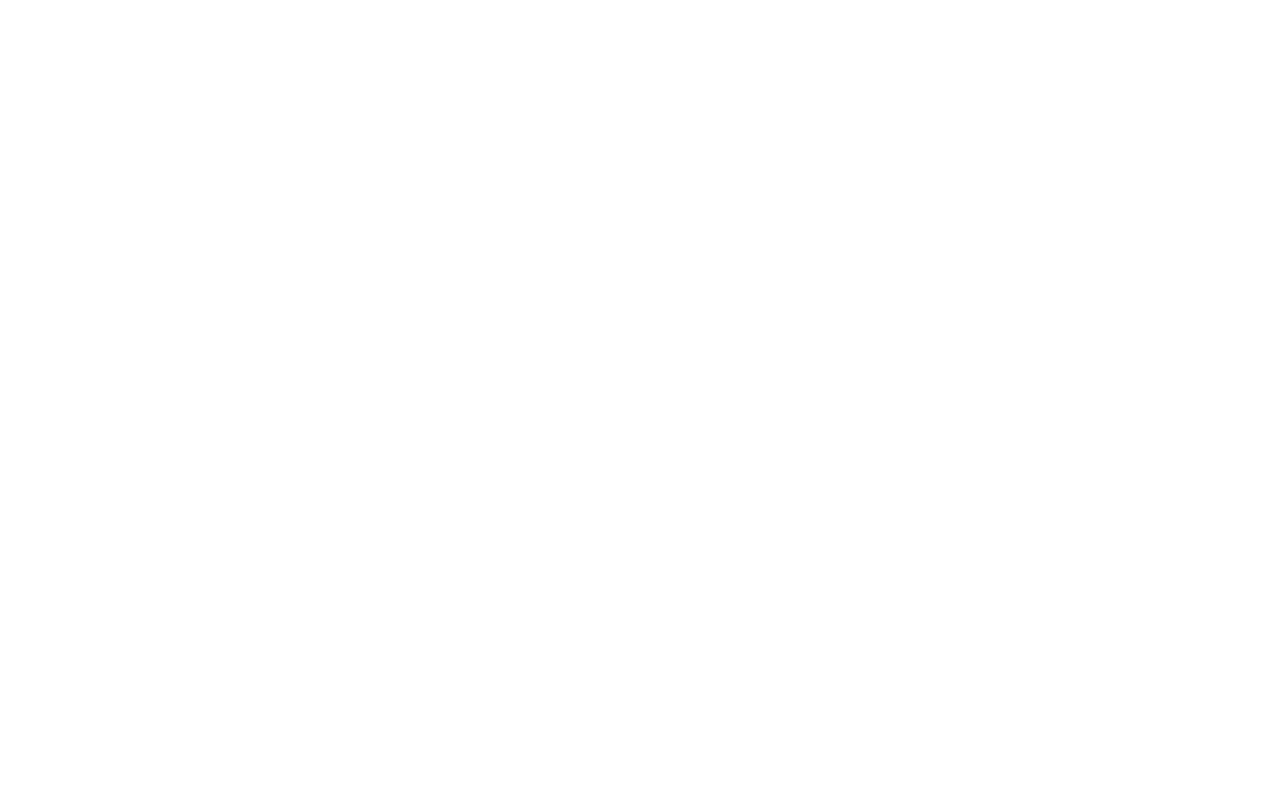
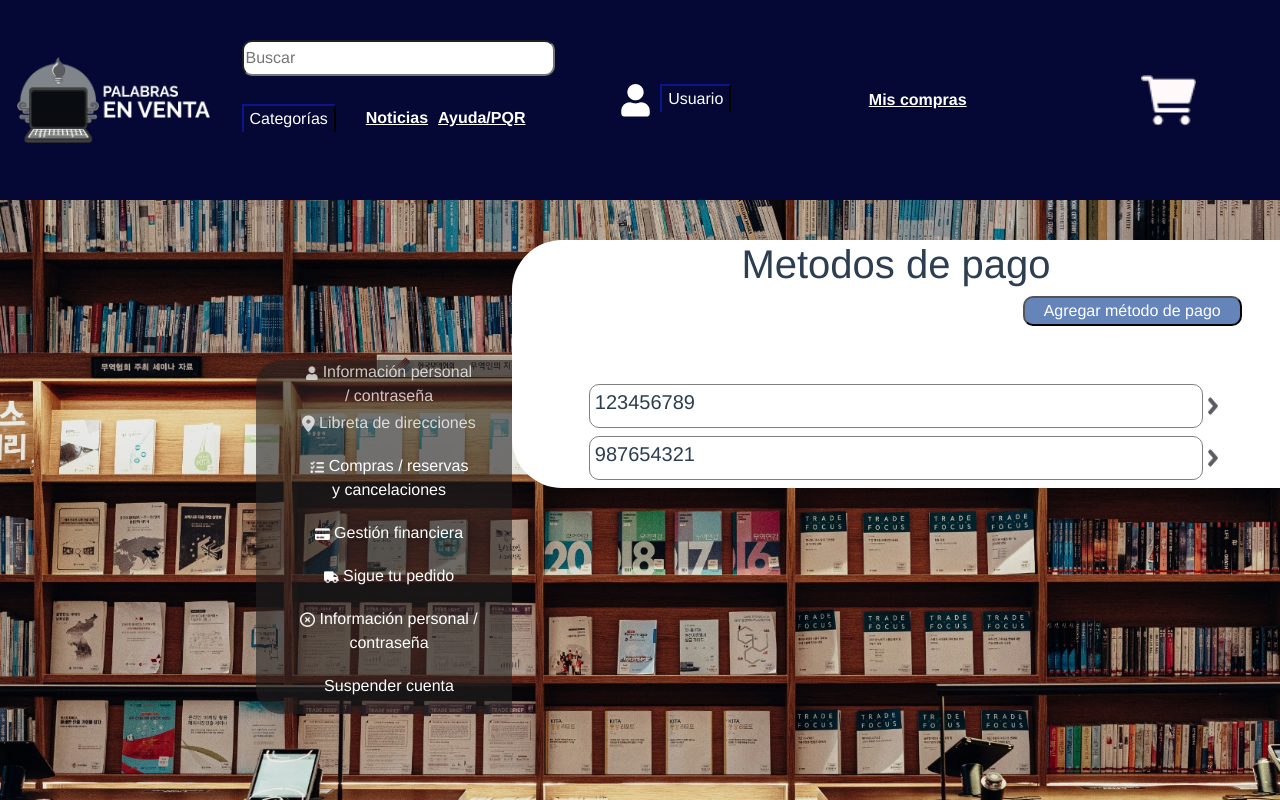
Before and after one commit to JorgeMejiaH/palabras-en-venta, a Vue app: page /payment-method in a window 1280 px wide. Before the commit this address had no page. Built offline with nearby package versions, Linux system fonts and the light colour scheme.

Commit message:
Mejoras a metodos de pago

```diff
--- a/src/router/index.js
+++ b/src/router/index.js
@@ -76,9 +76,9 @@
     component: GenreEditView,
   },
   {
-    path: "/user-payment",
-    name: "user-payment",
-    componet: UserPaymentView,
+    path: "/payment-method",
+    name: "payment-method",
+    component: UserPaymentView,
   },
 ];
 
--- a/src/views/UserPaymentView.vue
+++ b/src/views/UserPaymentView.vue
@@ -4,14 +4,14 @@
     <options routeOptionsContainer="user-payment-routes" />
     <div class="user-payment-container">
       <h1 class="payment-method">Metodos de pago</h1>
-        <button class="add-payment-method">Agregar metodo de pago</button>
+      <div class="button-container">
+        <button class="add-payment-method">Agregar método de pago</button>
+      </div>
       <div class="user-payment-info-container">
-            <div
-            v-for="(card, index) in cards"
-            :key="index"
-            class="payment-card"
-            >
+        <div v-for="(card, index) in cards" :key="index" class="payment-card">
           <h5>{{ card }}</h5>
+
+          <img src="@/assets/angle-right.png" alt="flecha-derecha" class="user-payment-flecha-derecha"/>
         </div>
       </div>
     </div>
@@ -22,28 +22,96 @@
 <script>
 import Navbar from "@/components/Navbar/Navbar.vue";
 import Footer from "@/components/Footer.vue";
-  import Options from '@/components/User/Options.vue';
+import Options from "@/components/User/Options.vue";
 export default {
   components: {
     Navbar,
     Footer,
     Options,
   },
-    data(){
-      return{
-        cards:[
-            "123456789",
-            "987654321",
-        ],
-      }
+  data() {
+    return {
+      cards: ["123456789", "987654321"],
+    };
   },
-    methods: {
-    },
+  methods: {},
 };
 </script>
 
 <style>
-  .user-payment-bckgr-container{
-    background-color: red;
+.user-payment-bckgr-container {
+  background-image: url(/src/assets/UserInfoBackground.jpg);
+  background-size: cover;
+  background-position: center;
+  background-color: #050835;
+  width: 100vw; /* Ancho igual al 100% del viewport */
+  height: 100vh; /* Altura igual al 100% del viewport */
+  overflow-y: auto; /* Evita que el contenido se desborde fuera del contenedor */
+  position: relative;
+  margin: 0;
+  padding: 0;
+}
+.user-payment-routes {
+  position: absolute;
+  background-color: rgba(34, 33, 33, 0.6);
+  width: 20%;
+  height: auto;
+  border-top-left-radius: 25px;
+  border-bottom-left-radius: 25px;
+  display: flex;
+  top: 45%;
+  left: 20%;
+}
+.user-payment-container {
+  background-color: white;
+  width: 60%;
+  position: absolute;
+  right: 0;
+  top: 30%;
+  border-top-left-radius: 50px;
+  border-bottom-left-radius: 50px;
+  display: flex;
+  flex-direction: column;
+  justify-content: center;
+}
+.footer-container-user-payment {
+  position: relative;
+  top: 120%;
+}
+.button-container {
+  display: flex;
+  justify-content: flex-end;
+  margin-bottom: 20px;
+  margin-right: 5%;
+}
+.add-payment-method {
+  width: 30%;
+  height: 80%;
+  left: 90;
+  border-radius: 10px;
+  cursor: pointer;
+  background-color: #3b63a8c9;
+  transition: background-color 0.3s ease;
+  color: white;
+  display: flex;
+  align-items: center;
+  justify-content: center;
+}
+.user-payment-info-container {
+  margin-top: 5%;
+}
+.payment-card {
+  border: 1px solid gray;
+  border-radius: 10px;
+  width: 80%;
+  margin-left: auto;
+  margin-right: auto;
+  margin-bottom: 1%;
+  display: flex;
+  flex-direction: row;
+  padding: 5px;
+}
+.user-payment-flecha-derecha{
+  margin-left: 85%;
 }
 </style>
```
Also changed, not shown: src/components/Books.vue (added, +31 -0 lines), src/assets/angle-right.png (added). Lines whose indentation alone changed are shown as unchanged.
